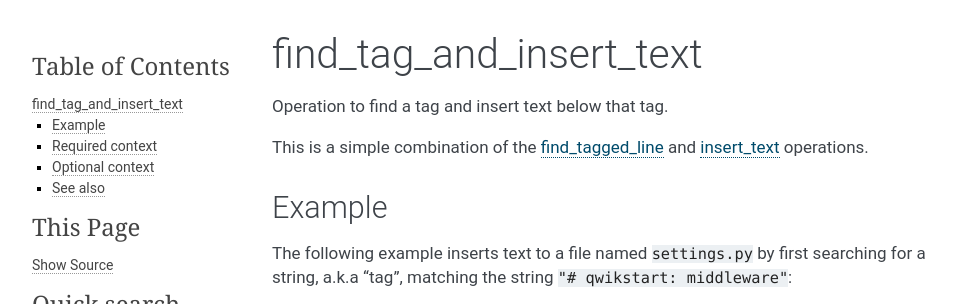
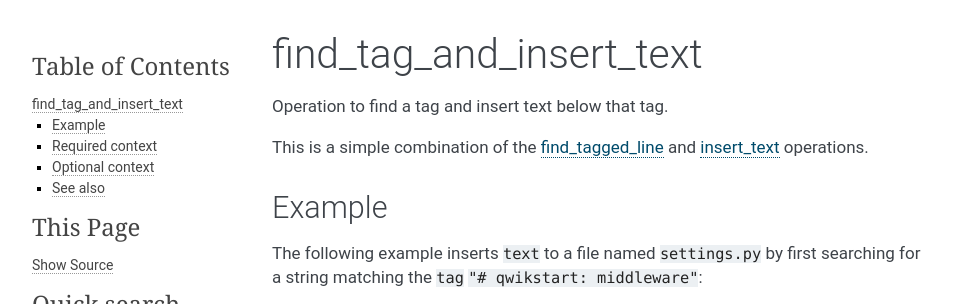
Before and after one commit to tonysyu/qwikstart, a Sphinx documentation site: the page built from docs/operations/find_tag_and_insert_text.rst, in a window 1280 px wide, cut to the strip 0-304 px from the top of the page. Shown: the whole strip, without its empty margins (148-1104 px from the left). Built offline with Sphinx 7.4.7, drawn with Linux system fonts in a browser that asks for light colours; pages that are not in the unit, such as notebooks, are missing from menus.

```diff
--- a/docs/operations/find_tag_and_insert_text.rst
+++ b/docs/operations/find_tag_and_insert_text.rst
@@ -12,8 +12,8 @@
 Example
 =======
 
-The following example inserts text to a file named `settings.py` by first searching for
-a string, a.k.a "tag", matching the string `"# qwikstart: middleware"`:
+The following example inserts `text` to a file named `settings.py` by first searching
+for a string matching the `tag` `"# qwikstart: middleware"`:
 
 .. literalinclude:: ../../examples/operations/find_tag_and_insert_text.yml
    :language: yaml
```
Also changed, not shown: other parts of docs/operations/find_tag_and_insert_text.rst (+2 -0 lines), docs/operations/find_tagged_line.rst (+27 -0 lines), 1 other file.
